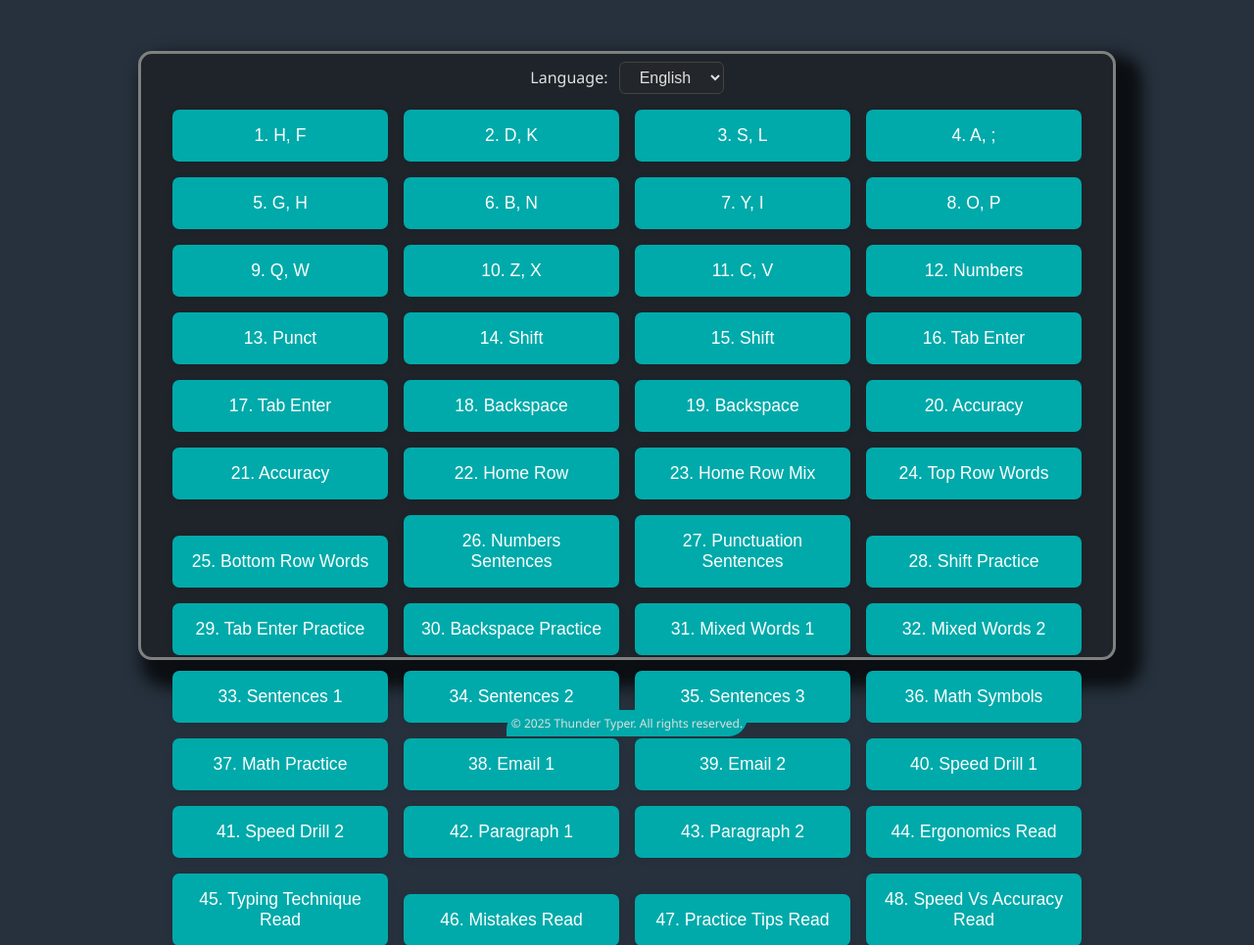
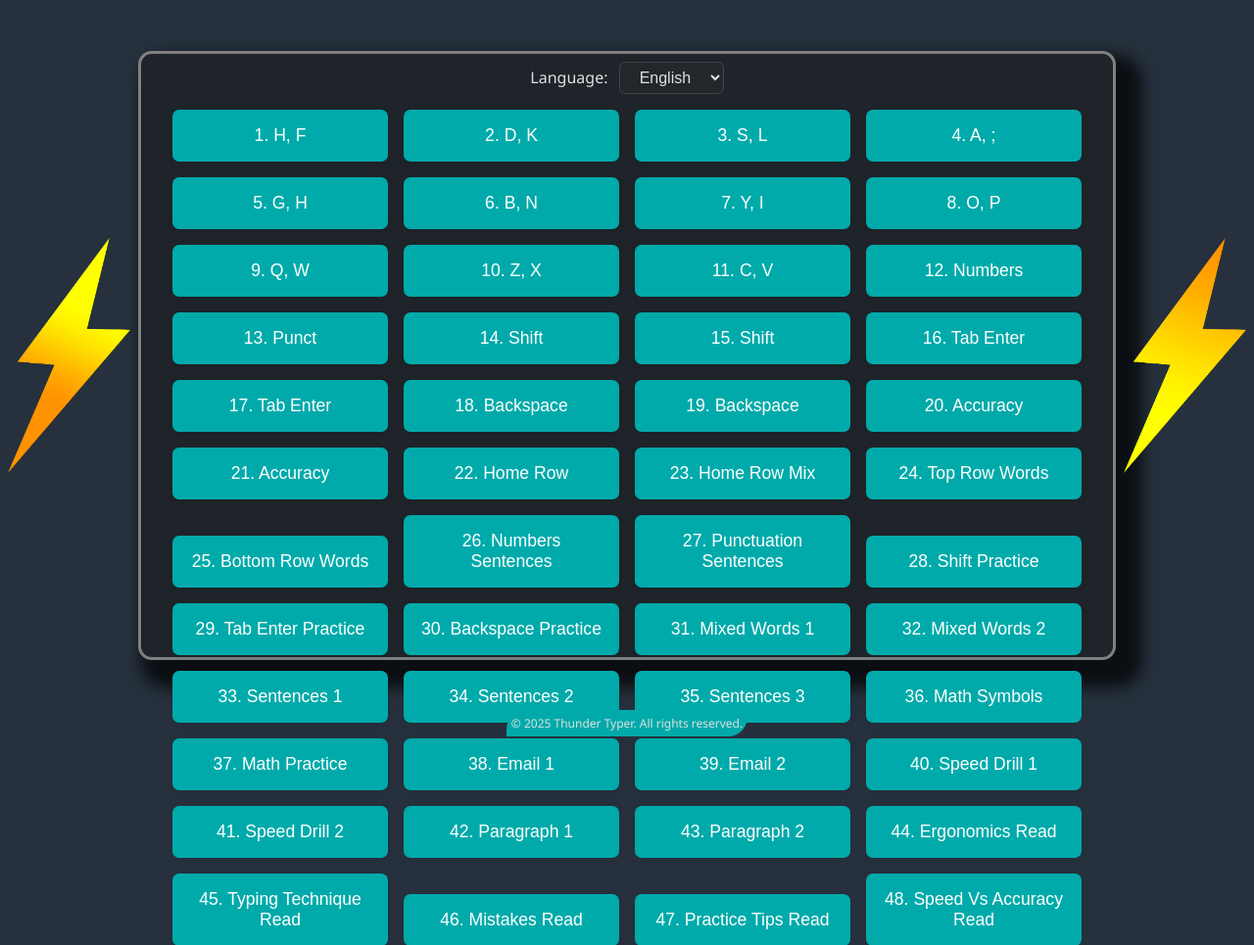
Before and after one commit to m-ismail-x2/thunder-typer, a Django app: page /typer/ in a window 1280 px wide. Shown: the part 48-1013 px from the top of the page at 98% size. Run offline with Django 5.2, Linux system fonts and the light colour scheme; data comes from the database, SQL or seed files in the repository.

Commit message:
Feat: put thunder botls in the margins

```diff
--- a/static/typer/css/style.css
+++ b/static/typer/css/style.css
@@ -27,8 +27,13 @@ footer {
 main {
     display: flex;
     flex: 1;
-    justify-content: center;
-    flex-direction: column;
+    justify-content: space-evenly;
+    width: 100vw;
+    align-items: center;
+}
+
+.thunder {
+    height: 30vh;
 }
 
 .navbar {
--- a/templates/typer/base.html
+++ b/templates/typer/base.html
@@ -18,7 +18,9 @@
         </nav>
     </header>
     <main>
+        <img src="{% static 'typer/images/thunder1.png' %}" class="thunder">
         {% block content %}{% endblock %}
+        <img src="{% static 'typer/images/thunder2.png' %}" class="thunder">
     </main>
     <footer>
         &copy; 2025 Thunder Typer. All rights reserved.
```
Also changed, not shown: static/typer/images/thunder1.png (added), static/typer/images/thunder2.png (added).
